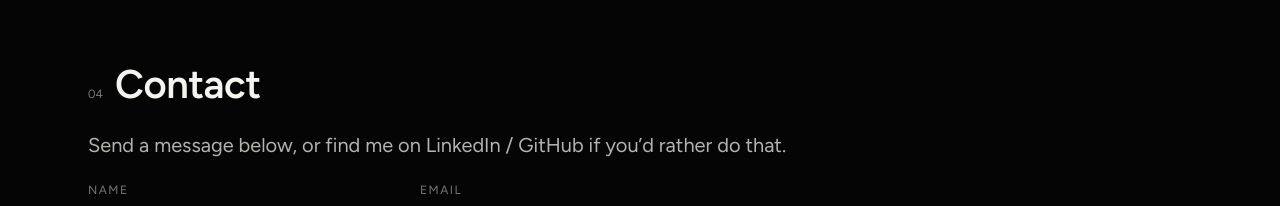
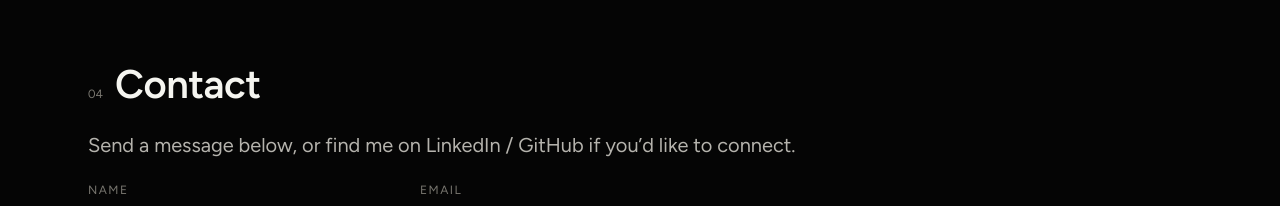
Before and after one commit to zrkidd-pixel/zionkidd.portfolio, a React (Vite) app: page /#/ in a window 1280 px wide. Shown: the part 1900-2106 px from the top of the page. Built offline with nearby package versions, Linux system fonts and the light colour scheme.

Commit message:
Tweak Contact intro copy: "if you'd like to connect"
Co-Authored-By: Claude Sonnet 5 <noreply@anthropic.com>
Claude-Session: https://claude.ai/code/session_01JPbJ5Rdr44tmxLsgjfJXB8

```diff
--- a/src/pages/Home.tsx
+++ b/src/pages/Home.tsx
@@ -242,7 +242,7 @@ export function Home() {
           </div>
           <p className="section__body">
             {hasContactForm()
-              ? 'Send a message below, or find me on LinkedIn / GitHub if you’d rather do that.'
+              ? 'Send a message below, or find me on LinkedIn / GitHub if you’d like to connect.'
               : 'Contact form coming soon. In the meantime, find me here:'}
           </p>
           {hasContactForm() ? <ContactForm /> : null}
```
